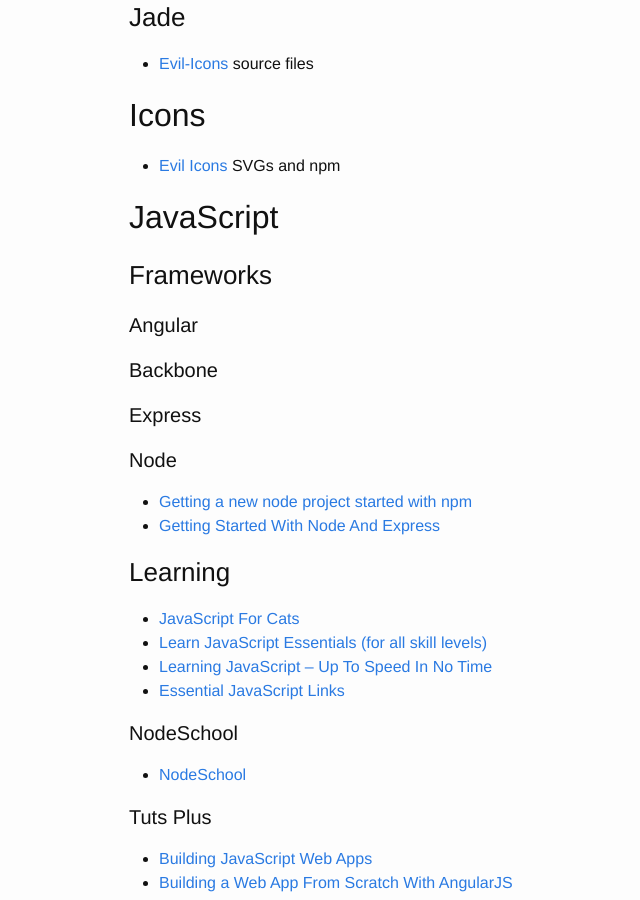
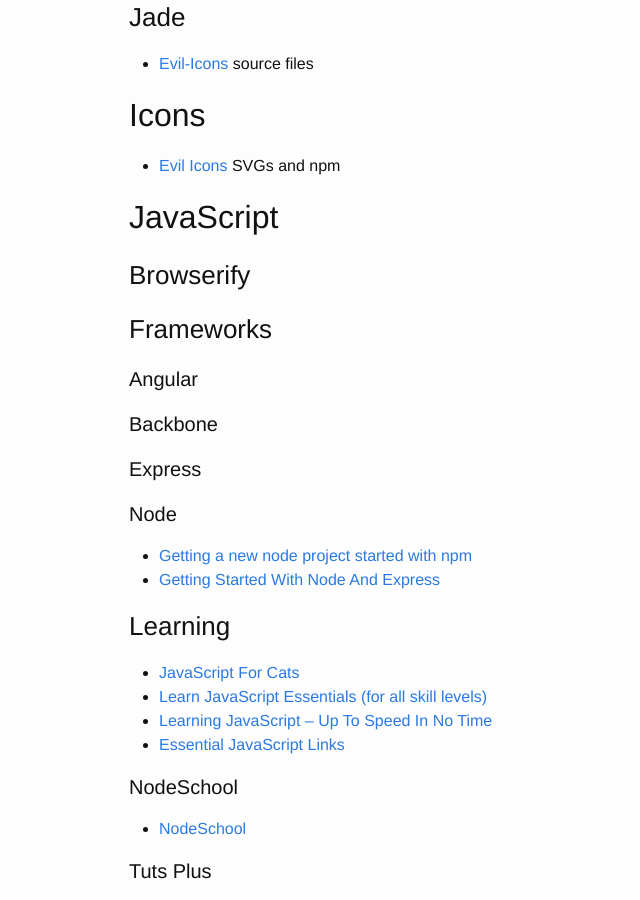
Before and after one commit to brownerd/brownerd.github.io, a Jekyll site: the page built from _posts/2015-01-01-reading-list-2015.md, in a window 1280 px wide and 900 px high, scrolled down 1822 px. Shown: the whole window, without its empty margins (141-781 px from the left). Built offline with Jekyll 4.4.1, drawn with Linux system fonts in a browser that asks for light colours; emoji names are drawn with the system emoji font.

Commit message:
add browserify stuff

```diff
--- a/_posts/2015-01-01-reading-list-2015.md
+++ b/_posts/2015-01-01-reading-list-2015.md
@@ -34,6 +34,8 @@ This is a running list of all the articles I read during 2015 that I want to rem
 
 ### Images
 - [Center and crop images with a single line of CSS Using object-fit: cover](https://medium.com/@chrisnager/center-and-crop-images-with-a-single-line-of-css-ad140d5b4a87)
+
+
 
 ### Selectors
 -[(AB)USING CSS3'S :NTH-CHILD SELECTOR TO INVENT NEW ONES](https://grack.com/blog/2015/01/09/abusing-css3-selectors/)
@@ -130,6 +132,8 @@ Just tyring to get better with handling merge conflicts
 
 ## JavaScript
 
+
+### Browserify
 
 
 
```
